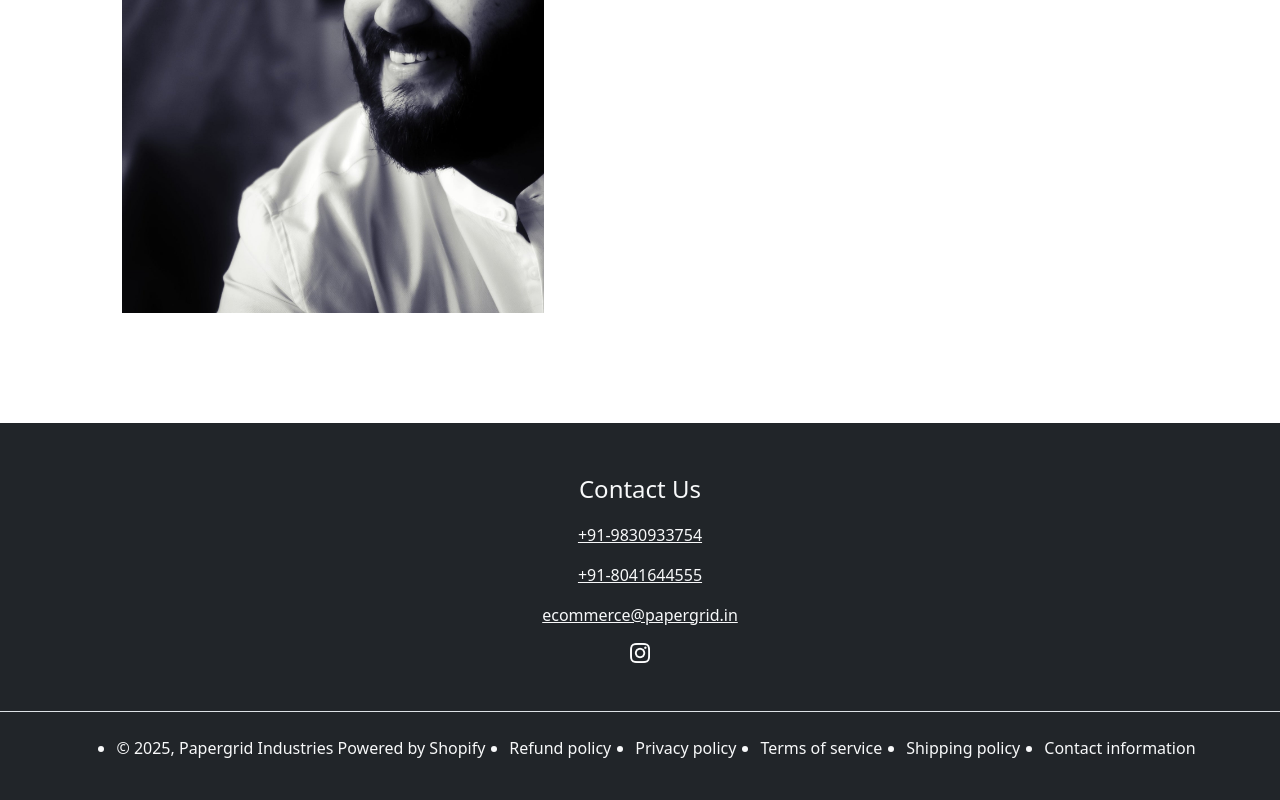
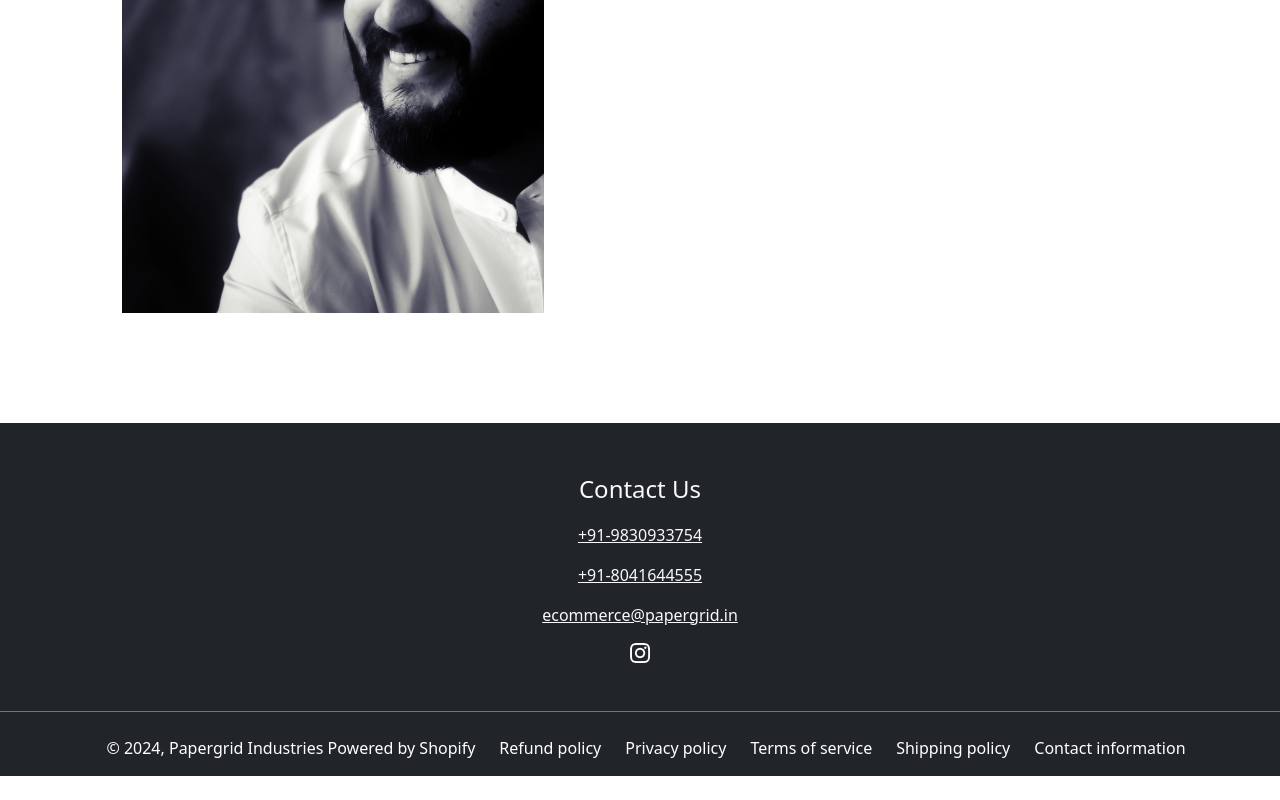
Before and after one commit to javad55v/papergrid-clone-responsive, a plain HTML site: page index.html in a window 1280 px wide. Shown: the part 1629-2429 px from the top of the page. After the commit the page ends 2405 px from the top, so only its background shows below. Drawn offline with nearby package versions, Linux system fonts and the light colour scheme.

Commit message:
Update index.html

```diff
--- a/index.html
+++ b/index.html
@@ -141,17 +141,17 @@
         <p><a  class="text-light"href="">ecommerce@papergrid.in</a></p>
         <img width="20px" src="images/instagram.png" alt="" />
       </div>
-      <div class="container-fluid bg-dark border-top p-4">
-        <ul class="d-flex gap-4 justify-content-center align-items-center text-light fs-6">
-          <li>
-            <a class="text-light text-decoration-none" href="">© 2025, Papergrid Industries Powered by Shopify</a>
-          </li>
-          <li><a class="text-light text-decoration-none" href="">Refund policy</a></li>
-          <li><a class="text-light text-decoration-none" href="">Privacy policy</a></li>
-          <li><a class="text-light text-decoration-none" href="">Terms of service</a></li>
-          <li><a class="text-light text-decoration-none" href="">Shipping policy</a></li>
-          <li><a class="text-light text-decoration-none" href="">Contact information</a></li>
-        </ul>
+      <div class="container-fluid bg-dark border-top border-secondary">
+        <div class="row">
+          <div class="col-12 text-white pt-4 ps-5 d-flex flex-wrap justify-content-center">
+            <p class="me-4">© 2024, Papergrid Industries Powered by Shopify</p>
+            <p class="me-4" >Refund policy</p>
+            <p class="me-4">Privacy policy</p>
+            <p class="me-4">Terms of service</p>
+            <p class="me-4">Shipping policy</p>
+            <p class="me-4">Contact information</p>
+          </div>
+        </div>
       </div>
     </footer>
 
```
